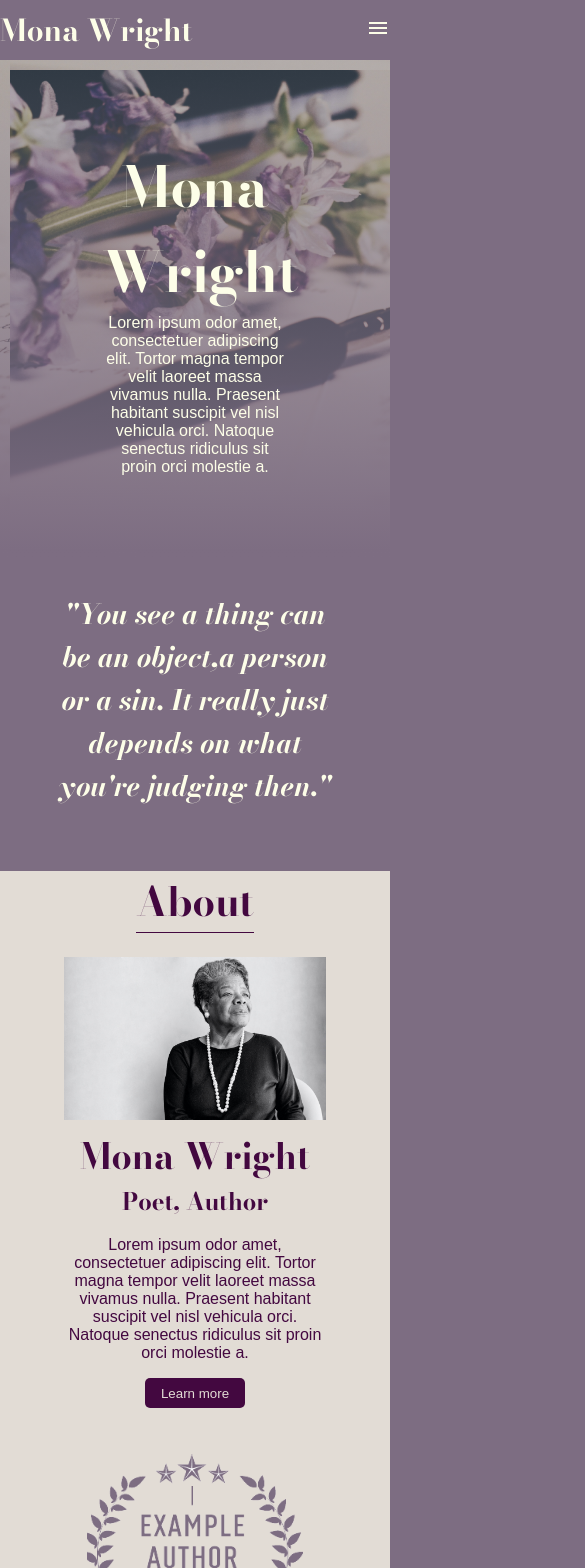
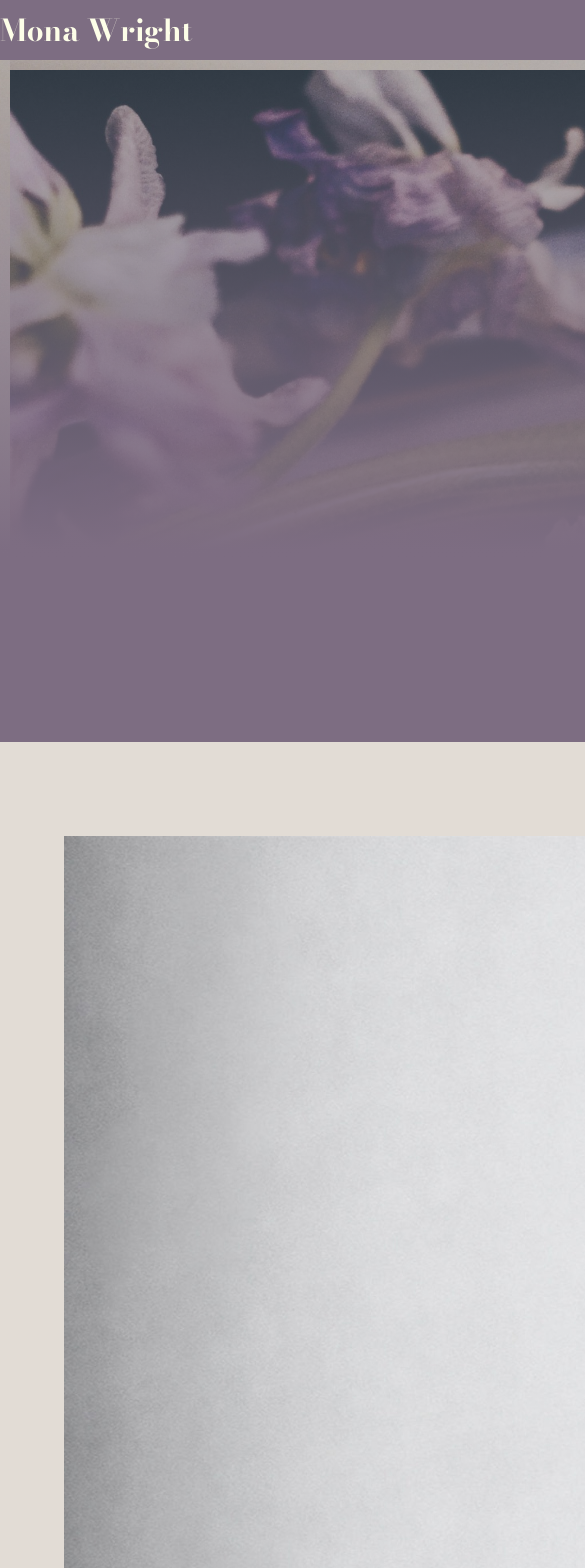
Before and after one commit to michellecordovi/MonaWright, a React (Vite) app: page / in a window 390 px wide. Shown: the top 1568 px of the page, 585 px wide, since content can reach past the window. Built offline with nearby package versions, Linux system fonts and the light colour scheme.

Commit message:
adjust nesting of css on home page

```diff
--- a/src/Pages/Home/HomePage.css
+++ b/src/Pages/Home/HomePage.css
@@ -47,6 +47,7 @@ blockquote{
     grid-template-columns: 1fr 1fr;
     align-items: center;
     column-gap: 2rem;
+}
 
     h2{
         grid-column: 1/ span 2;
@@ -55,7 +56,7 @@ blockquote{
         border-bottom: 1px solid #430840;
     }
 
-    img{
+    #hom-about-section img{
         width: 100%;
         height: 100%;
         object-fit: cover;
@@ -94,19 +95,15 @@ blockquote{
             width: auto;
         }
     }
-}
 
 @media only screen and (max-width: 800px){
     #home-about-section{
         grid-template-columns: 1fr;
         justify-items: center;
         column-gap: 0px;
+    }
 
-        /* h2{
-            grid-column: 1/ span 1;
-        } */
-
-        img{
+        #home-about-seciton img{
             margin-bottom: 1rem;
             grid-column: 1/span1;
         }
@@ -126,5 +123,4 @@ blockquote{
                 height: 200px
             }
         }
-    }
 }
```
